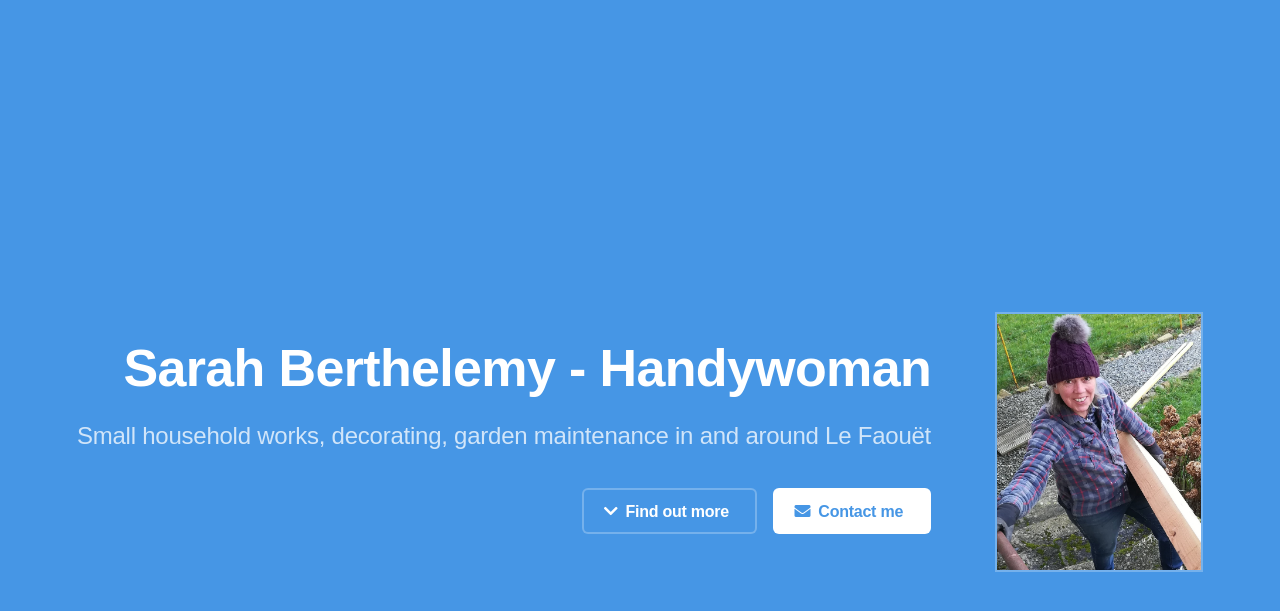
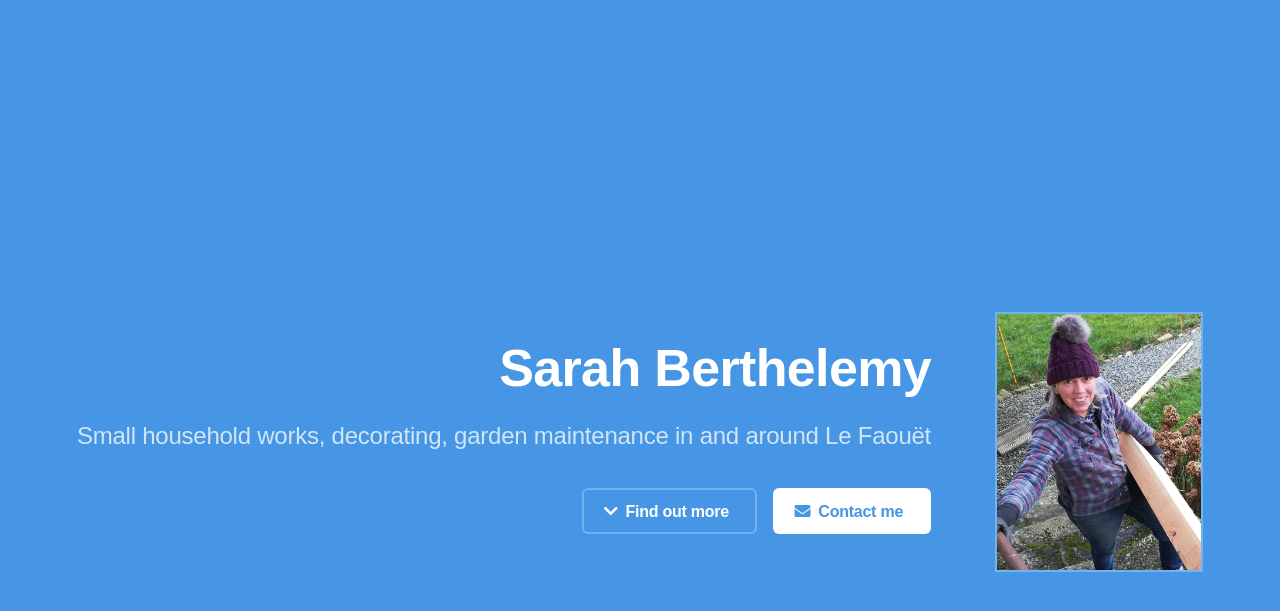
Before and after one commit to berthelemy/sarah.berthelemy.net, a Jekyll site: the page built from index.html, in a window 1280 px wide and 900 px high. Shown: the top 611 px of the window. Built offline with Jekyll 4.4.1, drawn with Linux system fonts in a browser that asks for light colours.

Commit message:
change title

```diff
--- a/_config.yml
+++ b/_config.yml
@@ -1,5 +1,5 @@
 
-title: Sarah Berthelemy - Handywoman
+title: Sarah Berthelemy
 description: Small household works, decorating, garden maintenance in and around Le Faouët
 url: https://berthelemy.github.io
 baseurl: /sarah.berthelemy.net
```
